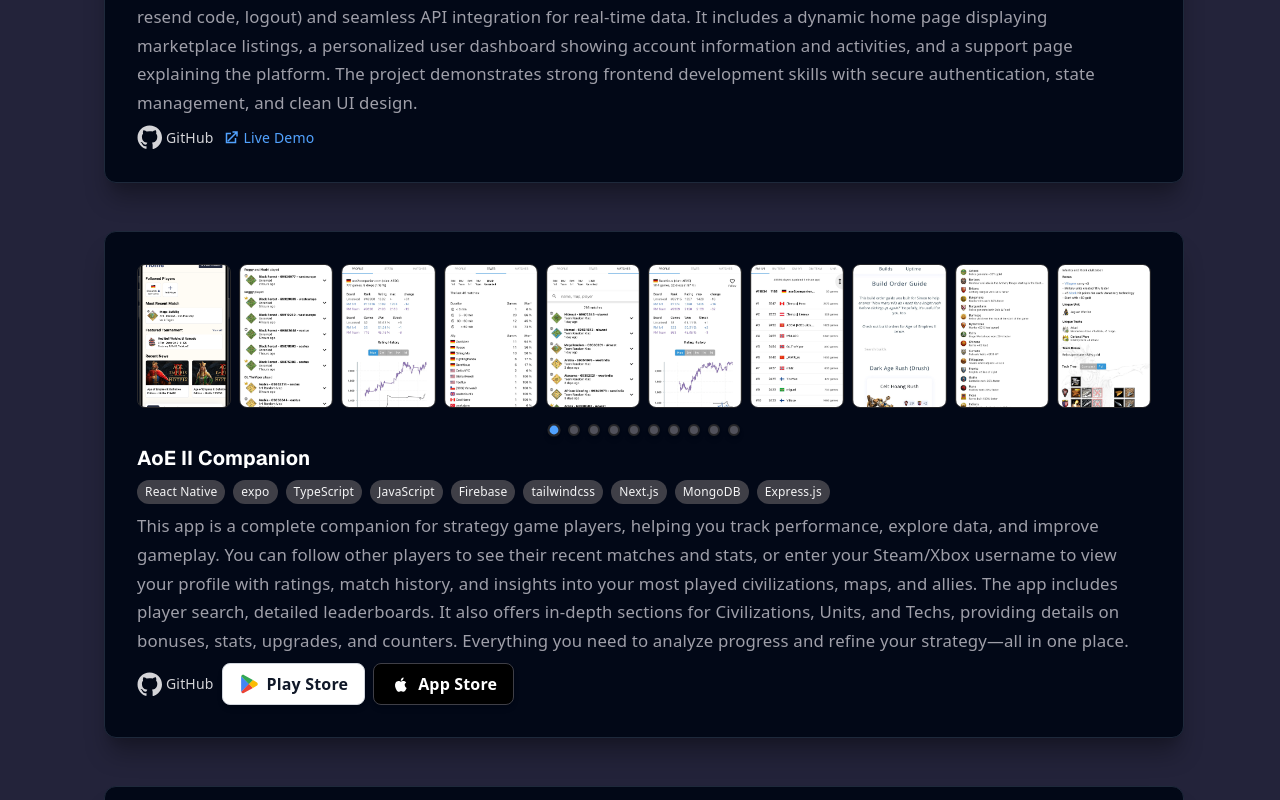
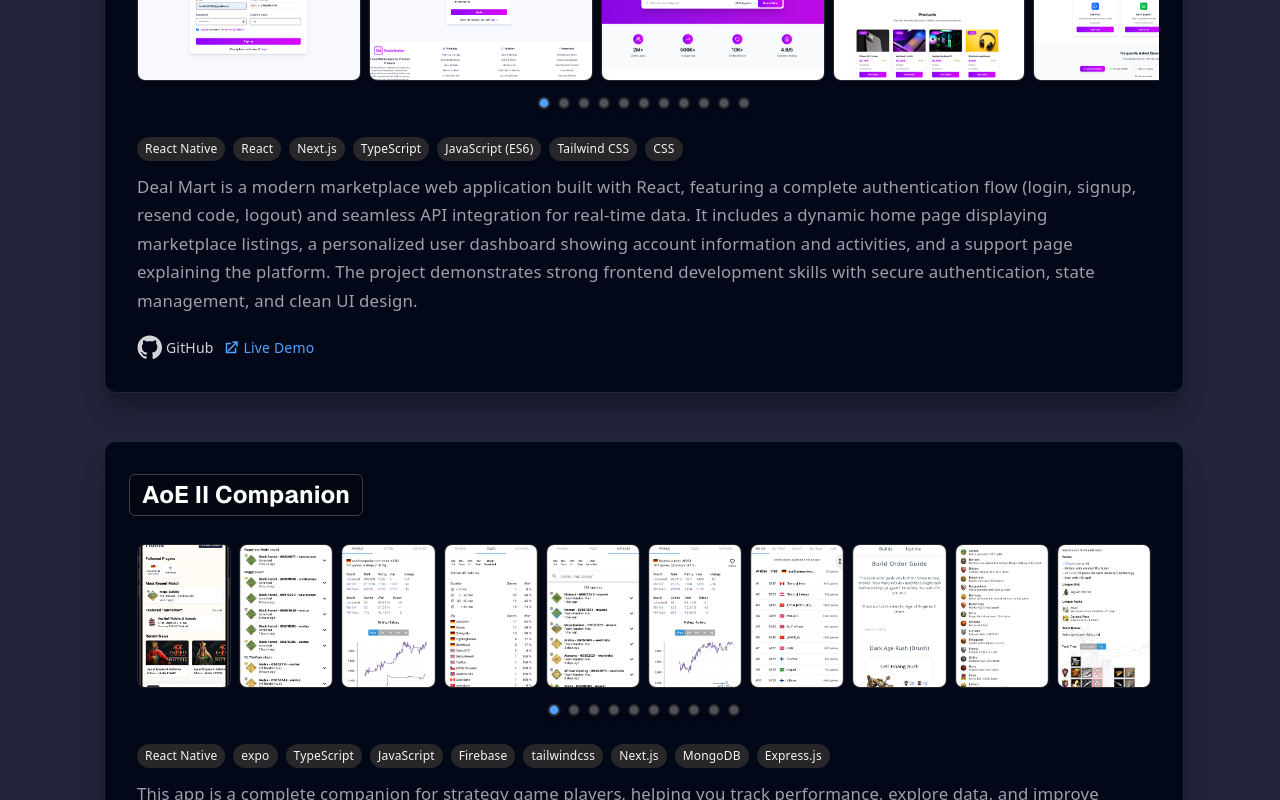
Before and after one commit to harshtadha/my-portfolio, a Next.js app: page / in a window 1280 px wide. Shown: the part 2260-3060 px from the top of the page. Built offline with nearby package versions, Linux system fonts and the light colour scheme.

Commit message:
Upgrade the UI

```diff
--- a/src/app/data/projects.ts
+++ b/src/app/data/projects.ts
@@ -59,7 +59,7 @@
 
   },
   {
-    title: "Deal-Mart ( Web and Mobile App )",
+    title: "Deal-Mart (Web and Mobile App)",
     description: "Deal Mart is a modern marketplace web application built with React, featuring a complete authentication flow (login, signup, resend code, logout) and seamless API integration for real-time data. It includes a dynamic home page displaying marketplace listings, a personalized user dashboard showing account information and activities, and a support page explaining the platform. The project demonstrates strong frontend development skills with secure authentication, state management, and clean UI design.",
     details: "This application allows users to browse products, add to cart, checkout with payment integration, and track orders. Built for both Android and iOS with a scalable backend on Firebase and GCP.",
     screenshots: [
--- a/src/app/page.tsx
+++ b/src/app/page.tsx
@@ -118,11 +118,13 @@
                 <div className="flex flex-col sm:flex-row sm:items-center sm:justify-between mb-2 gap-1 sm:gap-0">
 
                   <div className="flex flex-col sm:flex-row sm:items-center gap-1 sm:gap-2">
+                    <div className="inline-block bg-white/5 px-5 backdrop-blur-sm px-3 py-1 rounded-md mb-5 mt-2 border border-zinc-700">
                     <span className="text-base sm:text-lg font-bold text-white mr-0 sm:mr-2 font-sans">{exp.title}</span>
+                    </div>
                     <span className="text-xs sm:text-base text-zinc-400 font-semibold font-sans">@ {exp.company}{exp.location ? `, ${exp.location}` : ''}</span>
                   </div>
                   {/* Time frame visually highlighted */}
-                  <span className="text-xs sm:text-base font-semibold px-2 py-1 rounded bg-blue-900/40 text-blue-200 border border-blue-800 mt-1 sm:mt-0 whitespace-nowrap font-sans">
+                  <span className="text-xs sm:text-base font-semibold px-2 py-1 rounded bg-blue-90/40 text-blue-200 border border-zinc-700 mt-1 sm:mt-0 whitespace-nowrap font-sans">
                     {exp.period}
                   </span>
                 </div>
@@ -160,11 +162,13 @@
               <div className="bg-gradient-to-br from-[#23233a] via-[#1e293b] to-[#0f172a] rounded-xl shadow-2xl p-4 sm:p-6 mb-2 border border-zinc-900 relative z-20" style={cardVars}>
                   <div className="flex flex-col sm:flex-row sm:items-center sm:justify-between mb-2 gap-1 sm:gap-0">
                     <div className="flex flex-col sm:flex-row sm:items-center gap-1 sm:gap-2">
+                    <div className="inline-block bg-white/5 px-5 backdrop-blur-sm px-3 py-1 rounded-md mb-5 mt-2 border border-zinc-700">
                       <span className="text-base sm:text-lg font-bold text-white mr-0 sm:mr-2 font-sans">{exp.title}</span>
+                      </div>
                       <span className="text-xs sm:text-base text-zinc-400 font-semibold font-sans">@ {exp.company}{exp.location ? `, ${exp.location}` : ''}</span>
                     </div>
                     {/* Time frame visually highlighted */}
-                    <span className="text-xs sm:text-base font-semibold px-2 py-1 rounded bg-blue-900/40 text-blue-200 border border-blue-800 mt-1 sm:mt-0 whitespace-nowrap font-sans">
+                    <span className="text-xs sm:text-base font-semibold px-2 py-1 rounded bg-blue-90/40 text-blue-200 border border-zinc-700proca mt-1 sm:mt-0 whitespace-nowrap font-sans">
                       {exp.period}
                     </span>
                   </div>
@@ -271,19 +275,19 @@
         {images.length > 1 && (
           <>
             <button
-              className="absolute left-0 top-1/2 -translate-y-1/2 text-white text-4xl bg-zinc-900/80 rounded-full px-3 py-1 hover:bg-zinc-800 transition-colors shadow-lg border border-zinc-700"
+              className="absolute left-0 top-1/2 -translate-y-1/2 text-white text-4xl rounded-full lg:px-1 px-6 py-1 hover:bg-zinc-800 transition-colors"
               onClick={() => setCurrent(c => (c > 0 ? c - 1 : c))}
               aria-label="Previous image"
-              style={{ left: '-2.5rem' }}
+              style={{ left: '-3.5rem' }}
               disabled={current === 0}
             >
               &#8592;
             </button>
             <button
-              className="absolute right-0 top-1/2 -translate-y-1/2 text-white text-4xl bg-zinc-900/80 rounded-full px-3 py-1 hover:bg-zinc-800 transition-colors shadow-lg border border-zinc-700"
+              className="absolute right-0 top-1/2 -translate-y-1/2 text-white text-4xl rounded-full lg:px-1 px-6 py-1 hover:bg-zinc-800 transition-colors"
               onClick={() => setCurrent(c => (c < images.length - 1 ? c + 1 : c))}
               aria-label="Next image"
-              style={{ right: '-2.5rem' }}
+              style={{ right: '-3.5rem' }}
               disabled={current === images.length - 1}
             >
               &#8594;
@@ -395,7 +399,12 @@
       tabIndex={0}
     >
       <div className="absolute inset-0 rounded-2xl pointer-events-none group-hover:scale-[1.03] group-hover:shadow-[0_12px_40px_0_rgba(0,255,255,0.25),0_2px_16px_0_#0ff_inset] transition-transform transition-shadow duration-300 z-[-1]" />
-      <div className="w-full">
+      <div className="w-full mb-5">
+<div className="inline-block bg-black/30 px-5backdrop-blur-sm px-3 py-1 rounded-md mb-5 mt-2 border border-zinc-700">
+  <h3 className="lg:text-2xl text-xl font-semibold text-white">
+    {project.title}
+  </h3>
+</div>
         <div className="flex gap-2 overflow-x-auto py-2 px-2">
           {project.screenshots.map((src, i) => (
             <img
@@ -414,31 +423,33 @@
           ))}
         </div>
 {hasMultiple && (
-          <div className="flex justify-center mt-2 gap-2">
+  <div className="hidden sm:flex justify-center mt-2 gap-2">
     {project.screenshots.map((_, i) => (
       <span
         key={i}
-                className={`inline-block w-3 h-3 rounded-full border-2 border-zinc-800 shadow-md transition-colors duration-200 ${activeScreenshot === i ? 'bg-blue-400 scale-110' : 'bg-zinc-600'}`}
+        className={`inline-block w-3 h-3 rounded-full border-2 border-zinc-800 shadow-md transition-colors duration-200 ${
+          activeScreenshot === i ? 'bg-blue-400 scale-110' : 'bg-zinc-600'
+        }`}
       ></span>
     ))}
   </div>
 )}
       </div>
       <div className="flex-1 flex flex-col px-2 py-2">
-        <h3 className="text-xl font-semibold text-white mb-2">
+        {/* <h3 className="text-xl font-semibold text-white mb-5 mt-2">
           {project.title}
-        </h3>
-        <div className="flex flex-wrap gap-2 mb-2">
+        </h3> */}
+        <div className="flex flex-wrap gap-2 mb-3">
           {project.tech.map((tech, i) => (
             <span
               key={i}
-              className="bg-zinc-700 text-xs font-medium px-2 py-1 rounded-full text-zinc-100"
+              className="bg-zinc-800 text-xs font-medium px-2 py-1 rounded-full text-zinc-100"
             >
               {tech}
             </span>
           ))}
         </div>
-        <p className="text-zinc-400 mb-2">
+        <p className="text-zinc-400 mb-5">
           {project.description}
         </p>
         <div className="flex flex-wrap gap-2 mt-auto">
@@ -469,7 +480,7 @@
               href={project.playstore}
               target="_blank"
               rel="noopener noreferrer"
-              className="inline-flex items-center gap-2 px-4 py-2 rounded-lg bg-white hover:bg-gray-100 text-gray-900 font-semibold shadow-md border border-gray-300 transition-colors text-base"
+              className="inline-flex items-center gap-2 px-1 py-1 rounded-lg bg-white hover:bg-gray-100 text-gray-900 font-semibold shadow-md border border-gray-300 transition-colors text-base"
               style={{ minWidth: '120px', justifyContent: 'center' }}
             >
               {/* Google Play Store icon SVG */}
@@ -482,7 +493,7 @@
               href={project.appstore}
               target="_blank"
               rel="noopener noreferrer"
-              className="inline-flex items-center gap-2 px-4 py-2 rounded-lg bg-black hover:bg-zinc-800 text-white font-semibold shadow-md border border-zinc-700 transition-colors text-base"
+              className="inline-flex items-center gap-2 px-1 py-1 rounded-lg bg-black hover:bg-zinc-800 text-white font-semibold shadow-md border border-zinc-700 transition-colors text-base"
               style={{ minWidth: '120px', justifyContent: 'center' }}
             >
               <svg width="20" height="20" fill="currentColor" viewBox="0 0 24 24" className="inline-block"><path d="M17.564 13.307c-.02-2.14 1.75-3.163 1.83-3.213-1-1.46-2.56-1.66-3.11-1.68-1.32-.13-2.58.77-3.25.77-.67 0-1.7-.75-2.8-.73-1.44.02-2.77.84-3.51 2.13-1.5 2.6-.38 6.45 1.08 8.56.72 1.04 1.58 2.2 2.71 2.16 1.09-.04 1.5-.7 2.81-.7 1.31 0 1.67.7 2.81.68 1.16-.02 1.89-1.06 2.6-2.1.82-1.19 1.16-2.34 1.18-2.4-.03-.01-2.26-.87-2.28-3.45zm-2.13-6.32c.6-.73 1-1.75.89-2.77-.86.03-1.89.57-2.5 1.3-.55.65-1.03 1.7-.85 2.7.99.08 1.97-.5 2.46-1.23z"/></svg>
@@ -524,14 +535,29 @@
             <Link href="#contact" className="text-zinc-300 hover:text-blue-400 font-semibold transition-colors">CONTACT</Link>
           </div>
           {/* Mobile Navbar */}
-          <div className="md:hidden flex justify-between items-center w-full mb-4">
-            <span className="text-white font-bold text-lg"></span>
-            <button onClick={() => setMenuOpen(m => !m)} className="text-zinc-300 hover:text-blue-400 focus:outline-none text-3xl">
-              <svg width="32" height="32" fill="none" stroke="currentColor" strokeWidth="2" viewBox="0 0 24 24"><path d="M4 6h16M4 12h16M4 18h16"/></svg>
+          <div className="relative md:hidden flex justify-between items-center w-full mb-4">
+            <button onClick={() => setMenuOpen(m => !m)}  className="
+    fixed top-4 right-4 z-50
+      text-zinc-300 hover:text-blue-400
+      focus:outline-none text-3xl
+      bg-black/50 backdrop-blur-sm p-2 rounded-lg shadow-lg
+      transition-colors
+  " aria-label="Menu">
+              <svg  width="32"
+      height="32"
+      fill="none"
+      stroke="currentColor"
+      strokeWidth="2"
+      viewBox="0 0 24 24"><path d="M4 6h16M4 12h16M4 18h16"/></svg>
             </button>
           </div>
           {menuOpen && (
-            <div className="md:hidden flex flex-col gap-4 bg-[#23233a] rounded-xl shadow-lg p-6 absolute left-1/2 -translate-x-1/2 top-20 w-6/12 z-50 border border-zinc-700 animate-fade-in-down" style={{ backgroundColor: 'black', right: '1rem',alignSelf: 'flex-end' }}>
+            <div className={`
+      fixed right-4 top-16 w-56 bg-black/90 border border-zinc-700 rounded-xl
+      shadow-lg flex flex-col gap-4 p-4 z-40 mt-3
+      transform origin-top-right transition-all duration-300
+      ${menuOpen ? "scale-y-100 opacity-100" : "scale-y-0 opacity-0 pointer-events-none"}
+    `}>
               <Link href="#about" className="text-zinc-300 hover:text-blue-400 font-semibold transition-colors text-lg" onClick={() => setMenuOpen(false)}>ABOUT</Link>
               <Link href="#skills" className="text-zinc-300 hover:text-blue-400 font-semibold transition-colors text-lg" onClick={() => setMenuOpen(false)}>SKILLS</Link>
               <Link href="#projects" className="text-zinc-300 hover:text-blue-400 font-semibold transition-colors text-lg" onClick={() => setMenuOpen(false)}>PROJECTS</Link>
@@ -649,7 +675,7 @@
             }}
           >
             <div className="max-w-6xl mx-auto">
-              <h2 className="text-lg sm:text-3xl font-bold mb-4 sm:mb-6 text-center bg-gradient-to-r from-blue-500 via-purple-500 to-pink-500 bg-clip-text text-transparent animate-fade-in-up font-sans">
+              <h2 className="text-3xl sm:text-3xl font-bold mb-4 sm:mb-6 text-center bg-gradient-to-r from-blue-500 via-purple-500 to-pink-500 bg-clip-text text-transparent animate-fade-in-up font-sans">
                 SKILLS
               </h2>
               <div className="flex flex-wrap gap-2 justify-center mb-10 animate-fade-in-up">
```
Lines whose indentation alone changed are shown as unchanged.
